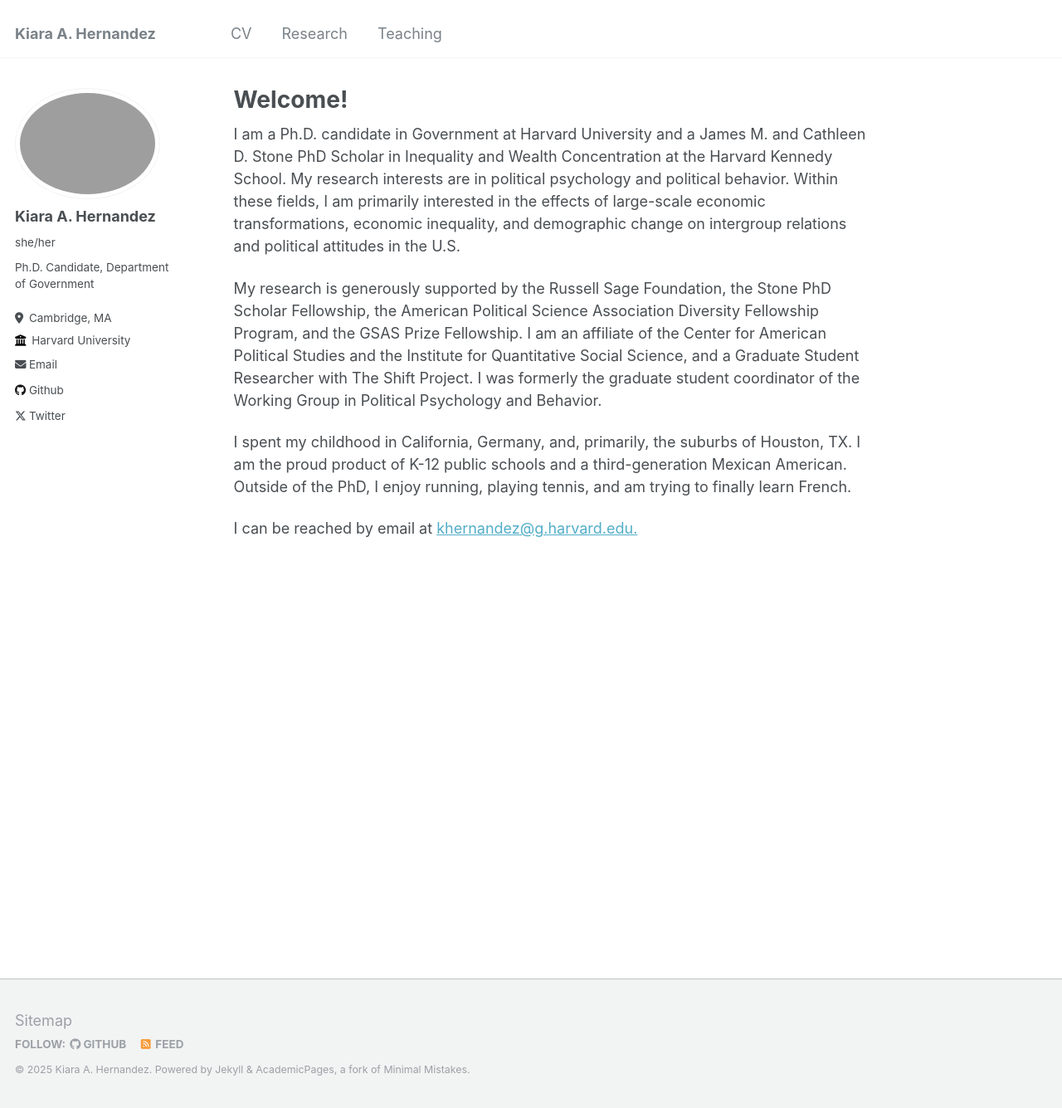
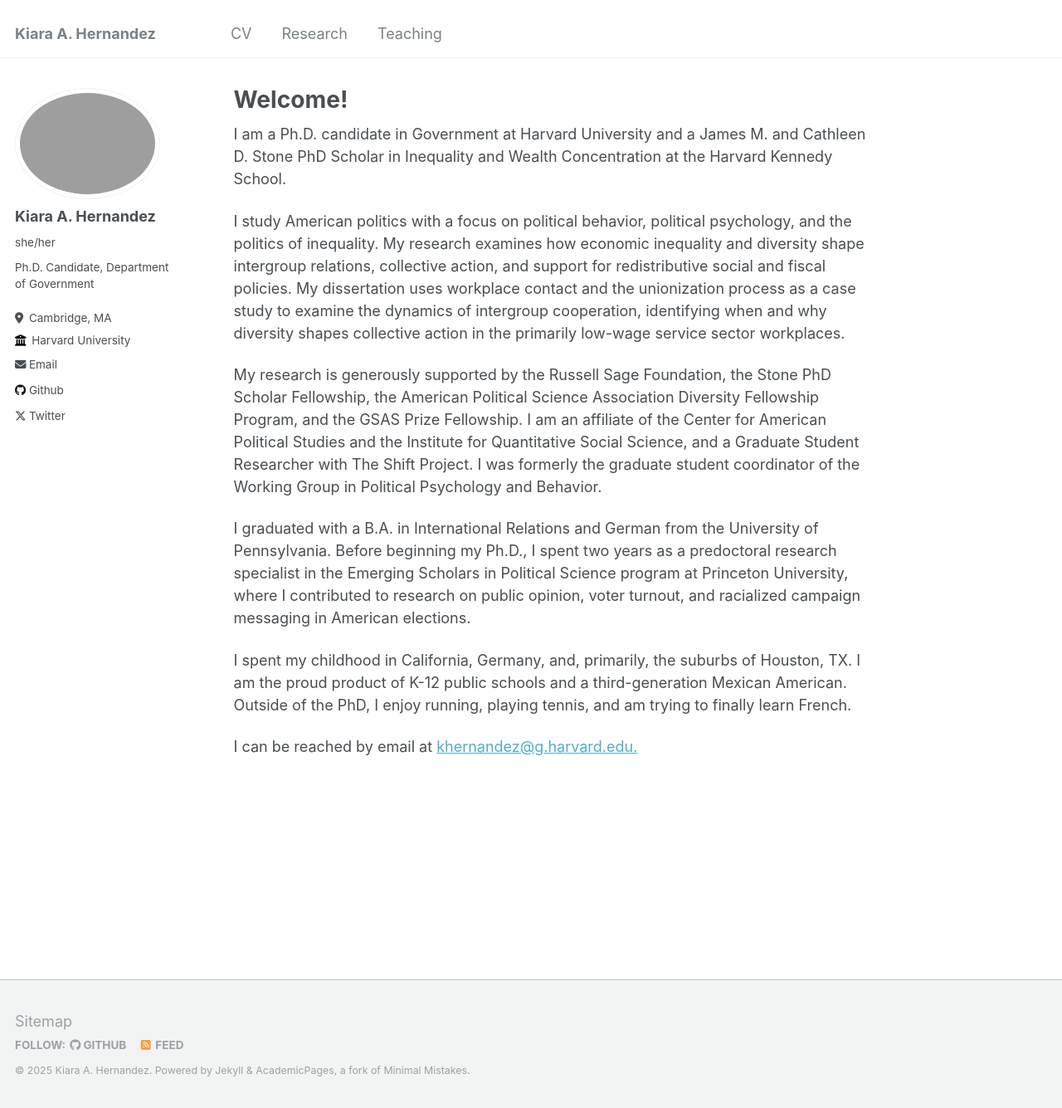
Before and after one commit to kiarahernandezm/kiaraahernandez, a Jekyll site: the page built from _pages/about.md, in a window 1280 px wide and 1335 px high. Shown: the whole window at 83% size. Built offline with Jekyll 4.4.1, drawn with Linux system fonts in a browser that asks for light colours.

Commit message:
Update about.md

```diff
--- a/_pages/about.md
+++ b/_pages/about.md
@@ -7,9 +7,13 @@ redirect_from:
   - /about.html
 ---
 
-I am a Ph.D. candidate in Government at Harvard University and a James M. and Cathleen D. Stone PhD Scholar in Inequality and Wealth Concentration at the Harvard Kennedy School. My research interests are in political psychology and political behavior. Within these fields, I am primarily interested in the effects of large-scale economic transformations, economic inequality, and demographic change on intergroup relations and political attitudes in the U.S.
+I am a Ph.D. candidate in Government at Harvard University and a James M. and Cathleen D. Stone PhD Scholar in Inequality and Wealth Concentration at the Harvard Kennedy School.
+
+I study American politics with a focus on political behavior, political psychology, and the politics of inequality. My research examines how economic inequality and diversity shape intergroup relations, collective action, and support for redistributive social and fiscal policies. My dissertation uses workplace contact and the unionization process as a case study to examine the dynamics of intergroup cooperation, identifying when and why diversity shapes collective action in the primarily low-wage service sector workplaces.
 
 My research is generously supported by the Russell Sage Foundation, the Stone PhD Scholar Fellowship, the American Political Science Association Diversity Fellowship Program, and the GSAS Prize Fellowship. I am an affiliate of the Center for American Political Studies and the Institute for Quantitative Social Science, and a Graduate Student Researcher with The Shift Project. I was formerly the graduate student coordinator of the Working Group in Political Psychology and Behavior.
+
+I graduated with a B.A. in International Relations and German from the University of Pennsylvania. Before beginning my Ph.D., I spent two years as a predoctoral research specialist in the Emerging Scholars in Political Science program at Princeton University, where I contributed to research on public opinion, voter turnout, and racialized campaign messaging in American elections.
 
 I spent my childhood in California, Germany, and, primarily, the suburbs of Houston, TX. I am the proud product of K-12 public schools and a third-generation Mexican American. Outside of the PhD, I enjoy running, playing tennis, and am trying to finally learn French.
 
```
